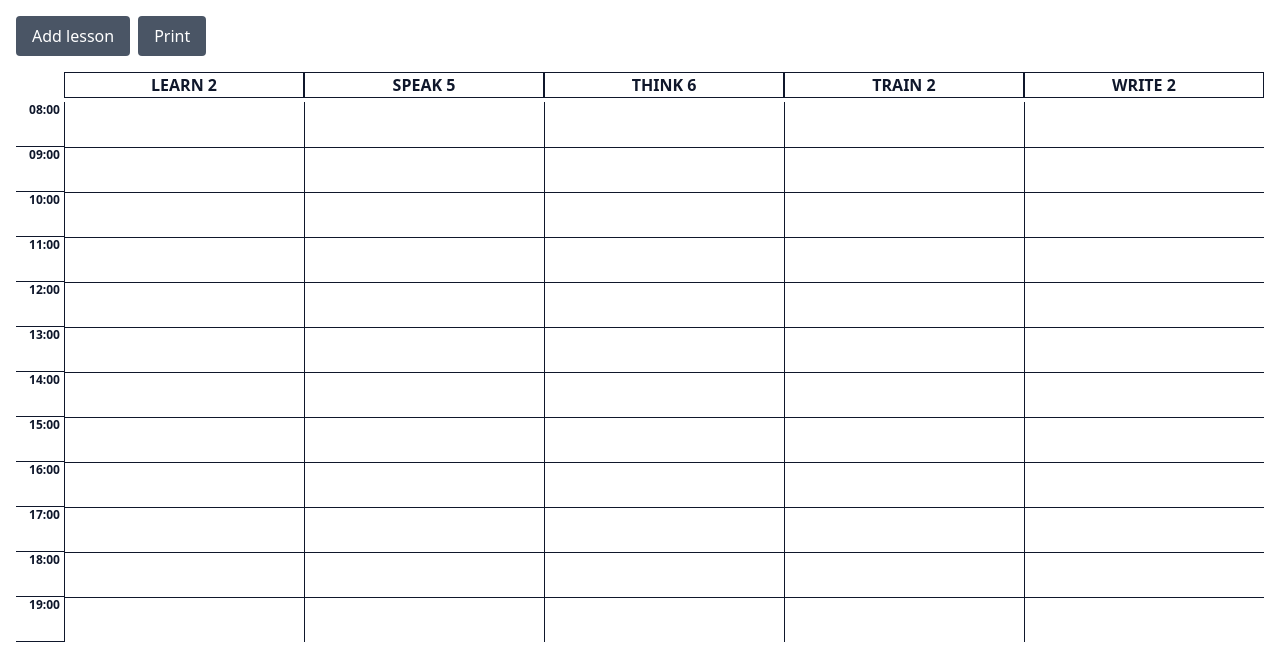
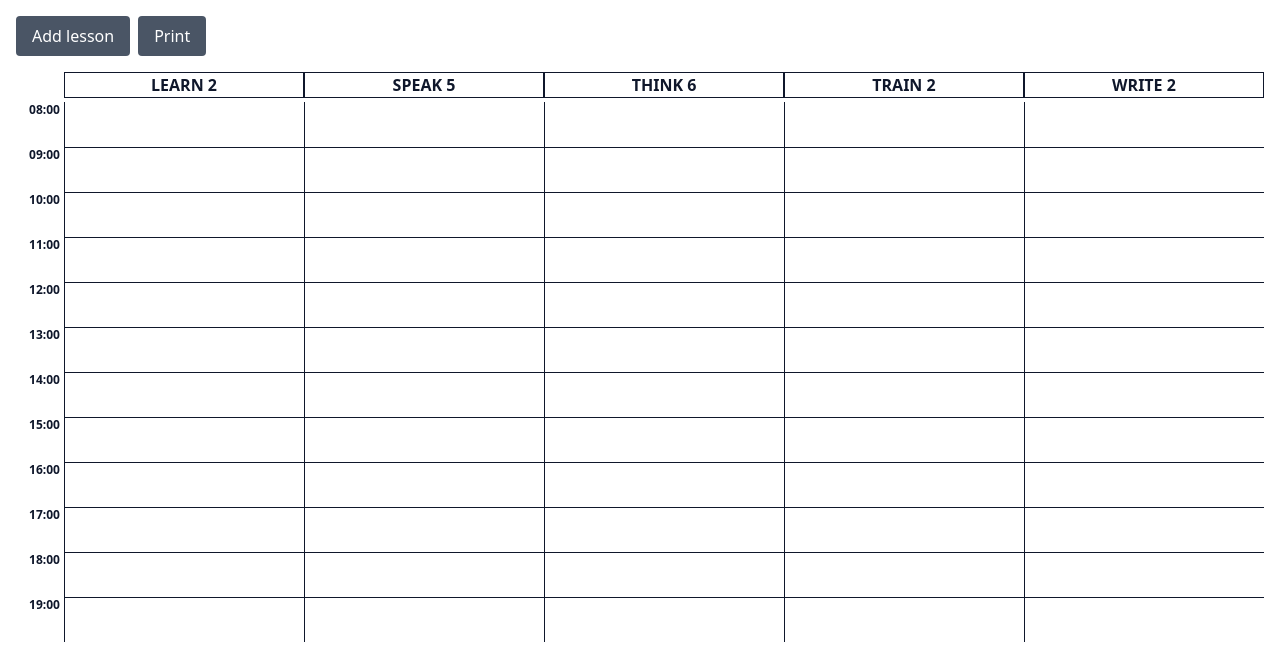
Before and after one commit to ThomasParratt/day_schedule, a React (Vite) app: page / in a window 1280 px wide. Shown: the top 648 px of the page. Built offline with nearby package versions, Linux system fonts and the light colour scheme.

Commit message:
removed horizontal lines for time column

```diff
--- a/src/App.jsx
+++ b/src/App.jsx
@@ -155,7 +155,7 @@ export default function TimetableApp() {
             {hours.map((h) => (
               <div
                 key={h}
-                className="border-b text-xs font-bold text-right pr-1"
+                className="text-xs font-bold text-right pr-1"
                 style={{ height: `${PX_PER_HOUR}px` }}
               >
                 {`${String(h).padStart(2, "0")}:00`}
```
